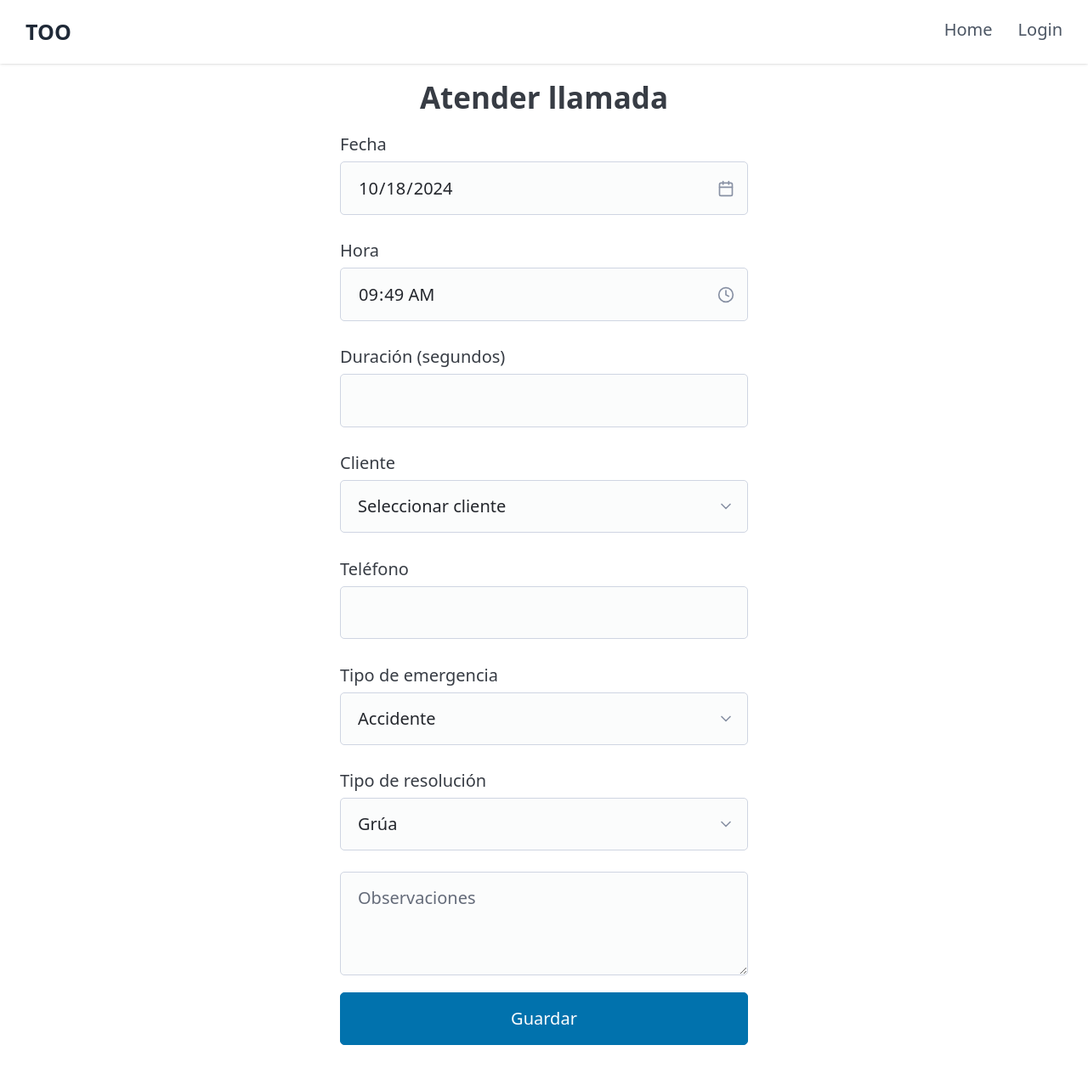
After one commit to escnil994/too-ssea, a PHP site: page /app/views/atender-llamada.php in a window 1280 px wide. The commit adds this page. Shown: the whole page at 85% size. Run offline with PHP 8.4, Linux system fonts and the light colour scheme; the template is opened without the code that fills it, so the values that code supplies are empty; some libraries are stand-ins or nearby versions.

Commit message:
feat: :sparkles: agregar funcionalidad para que el operador atienda una llamada

```diff
--- /dev/null
+++ b/app/views/atender-llamada.php
@@ -0,0 +1,95 @@
+<?php
+$title = 'Atender llamada';
+require_once __DIR__ . '/components/header.php';
+date_default_timezone_set('America/El_Salvador');
+
+$tipoEmergencia = [
+	'accidente',
+	'incendio',
+	'robo',
+	'emergencia médica',
+	'otro'
+];
+
+$tipoResolucion = [
+	'grúa',
+	'asistencia en accidente',
+	'compra de combustible',
+	'batería',
+	'otro'
+];
+
+?>
+<script>
+	const clientes = <?php echo json_encode($clientes); ?>;
+</script>
+
+<body>
+	<?php require_once __DIR__ . '/components/navbar.php'; ?>
+	<main class="flex items-center justify-center">
+		<form action="/atender-llamada" method="POST" class="w-96">
+			<h2 class="text-center">Atender llamada</h2>
+			<label>
+				Fecha
+				<input type="date" name="fecha_llamada"
+					value="<?php echo date('Y-m-d'); ?>" required>
+			</label>
+			<label>
+				Hora
+				<input type="time" name="hora_llamada"
+					value="<?php echo date('H:i'); ?>" required>
+			</label>
+			<label>
+				Duración (segundos)
+				<input type="number" name="duracion" min="0" required>
+			</label>
+			<label>
+				Cliente
+				<select name="cliente_id" id="cliente_id">
+					<option value="">Seleccionar cliente</option>
+					<?php foreach ($clientes as $cliente) : ?>
+						<option value="<?php echo $cliente['id']; ?>">
+							<?php echo $cliente['nombre'] . " " . $cliente['apellido']; ?>
+						</option>
+					<?php endforeach; ?>
+				</select>
+			</label>
+			<label>
+				Teléfono
+				<input type="tel" name="telefono" required>
+				<script>
+					const iTelefono = document.querySelector('input[name="telefono"]');
+					const sCliente = document.getElementById('cliente_id');
+
+					sCliente.addEventListener('change', () => {
+						const cliente = clientes.find(c => c.id == sCliente.value);
+						iTelefono.value = cliente.telefono;
+					});
+				</script>
+			</label>
+			<label>
+				Tipo de emergencia
+				<select name="tipo_emergencia" id="tipo_emergencia">
+					<?php foreach ($tipoEmergencia as $tipo) : ?>
+						<option value="<?php echo $tipo; ?>">
+							<?php echo ucfirst($tipo); ?>
+						</option>
+					<?php endforeach; ?>
+				</select>
+			</label>
+			<label>
+				Tipo de resolución
+				<select name="resolucion" id="resolucion">
+					<?php foreach ($tipoResolucion as $tipo) : ?>
+						<option value="<?php echo $tipo; ?>">
+							<?php echo ucfirst($tipo); ?>
+						</option>
+					<?php endforeach; ?>
+			</label>
+			<label>
+				Observaciones
+				<textarea placeholder="Observaciones" name="observaciones" rows="3"></textarea>
+			</label>
+			<button type="submit">Guardar</button>
+		</form>
+	</main>
--- a/app/views/components/navbar.php
+++ b/app/views/components/navbar.php
@@ -13,8 +13,13 @@ $userName = isset($_SESSION['usuario_nombre']) ? $_SESSION['usuario_nombre'] : n
 				<?php if ($role === 'admin') : ?>
 					<a href="/dashboard" class="text-gray-600 hover:text-gray-900 no-underline">Dashboard</a>
 				<?php endif; ?>
+				<?php if ($role === 'operador') : ?>
+					<a href="/atenciones" class="text-gray-600 hover:text-gray-900 no-underline">Atenciones</a>
+					<a href="/atender-llamada" class="text-gray-600 hover:text-gray-900 no-underline">
+						Atender llamada
+					</a>
+				<?php endif; ?>
 				<?php if ($isLogged) : ?>
-					<a href="/productos" class="text-gray-600 hover:text-gray-900 no-underline">Productos</a>
 					<a href="/logout" class="text-gray-600 hover:text-gray-900 no-underline">Logout</a>
 				<?php else : ?>
 					<a href="/login" class="text-gray-600 hover:text-gray-900 no-underline">Login</a>
```
Also changed, not shown: app/controllers/LlamadaController.php (added, +14 -0 lines), app/controllers/OperadorController.php (added, +68 -0 lines), app/models/LlamadaEmergencia.php (added, +131 -0 lines), routes/web.php (+7 -0 lines).
